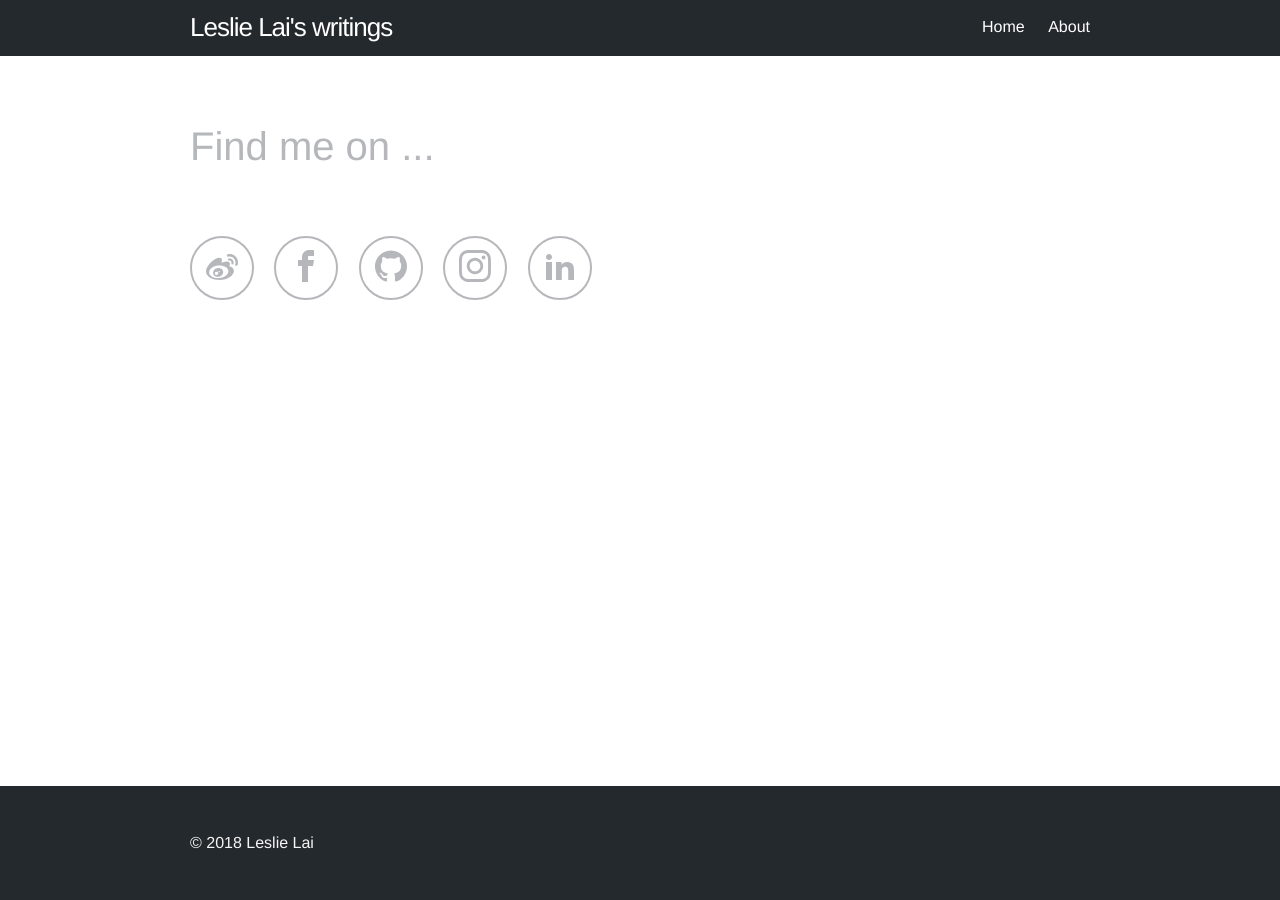
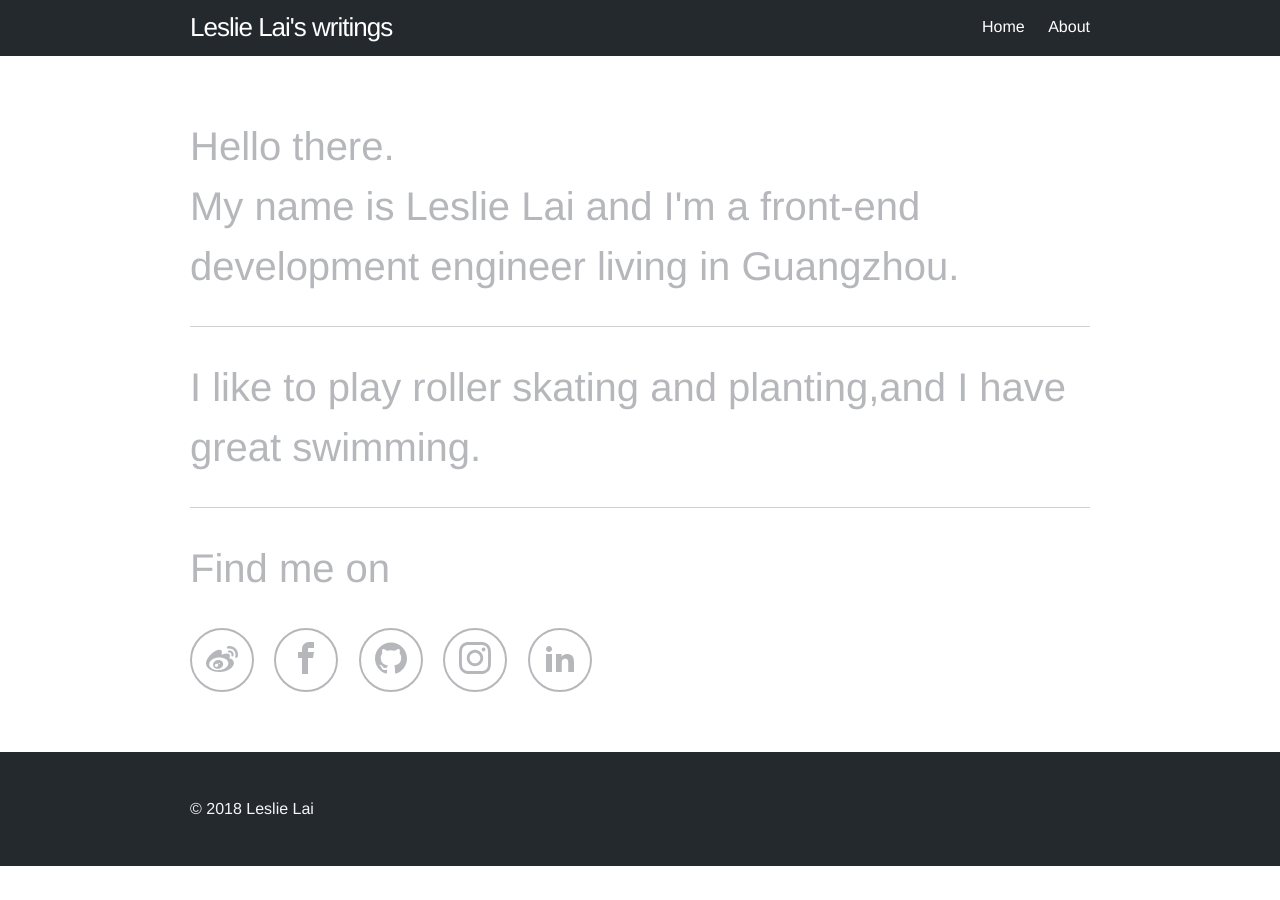
Before and after one commit to lcr/lcr.github.io, a Jekyll site: the page built from about.html, in a window 1280 px wide. Built offline with Jekyll 4.4.1, drawn with Linux system fonts in a browser that asks for light colours.

Commit message:
add about

```diff
--- a/_sass/minima/_layout.scss
+++ b/_sass/minima/_layout.scss
@@ -454,7 +454,7 @@
   }
 }
 
-body {
+/*body {
   display: flex;
   flex-flow: column;
   min-height: 100vh;
@@ -462,24 +462,35 @@ body {
 
 article {
   flex: 1;
+}*/
+.about-hello{
+  @include relative-font-size(2.5);
+  @include media-query($on-palm) {
+    @include relative-font-size(1.5);
+  }
+  color: $grey-color-light;
+  hr{
+    margin-top:$spacing-unit;
+    margin-bottom:$spacing-unit;
+    border: none;
+    height: 1px;
+    background: lighten($grey-color , 50%);
+  }
 }
-
 .about-title {
   @include relative-font-size(2.5);
   color: $grey-color-light;
 
   @include media-query($on-palm) {
     text-align: center;
-    @include relative-font-size(2.25);
+    @include relative-font-size(1.75);
   }
 }
 
 ul.about {
   margin-left: 0;
-  margin-top: $spacing-unit * 2;
-  @include media-query($on-palm) {
-    margin-top: $spacing-unit;
-  }
+  margin-top: $spacing-unit;
+  margin-bottom:$spacing-unit * 2;
   li {
     display: inline;
     list-style: none;
--- a/about.html
+++ b/about.html
@@ -3,7 +3,18 @@ layout: page
 title: About
 permalink: /about/
 ---
-<h1 class="about-title">Find me on ...</h1>
+<article class="about-hello">
+  <p>
+    Hello there.<br>
+    My name is Leslie Lai and I'm a front-end development engineer living in Guangzhou.
+  </p>
+  <hr>
+  <p>
+    I like to play roller skating and planting,and I have great swimming.
+  </p>
+  <hr>
+</article>
+<h1 class="about-title">Find me on</h1>
 <ul class="about">
   <li title="weibo">
     <a href="https://weibo.com/675911728/">
```
Also changed, not shown: _sass/minima.css (+20 -8 lines), 1 other file.
